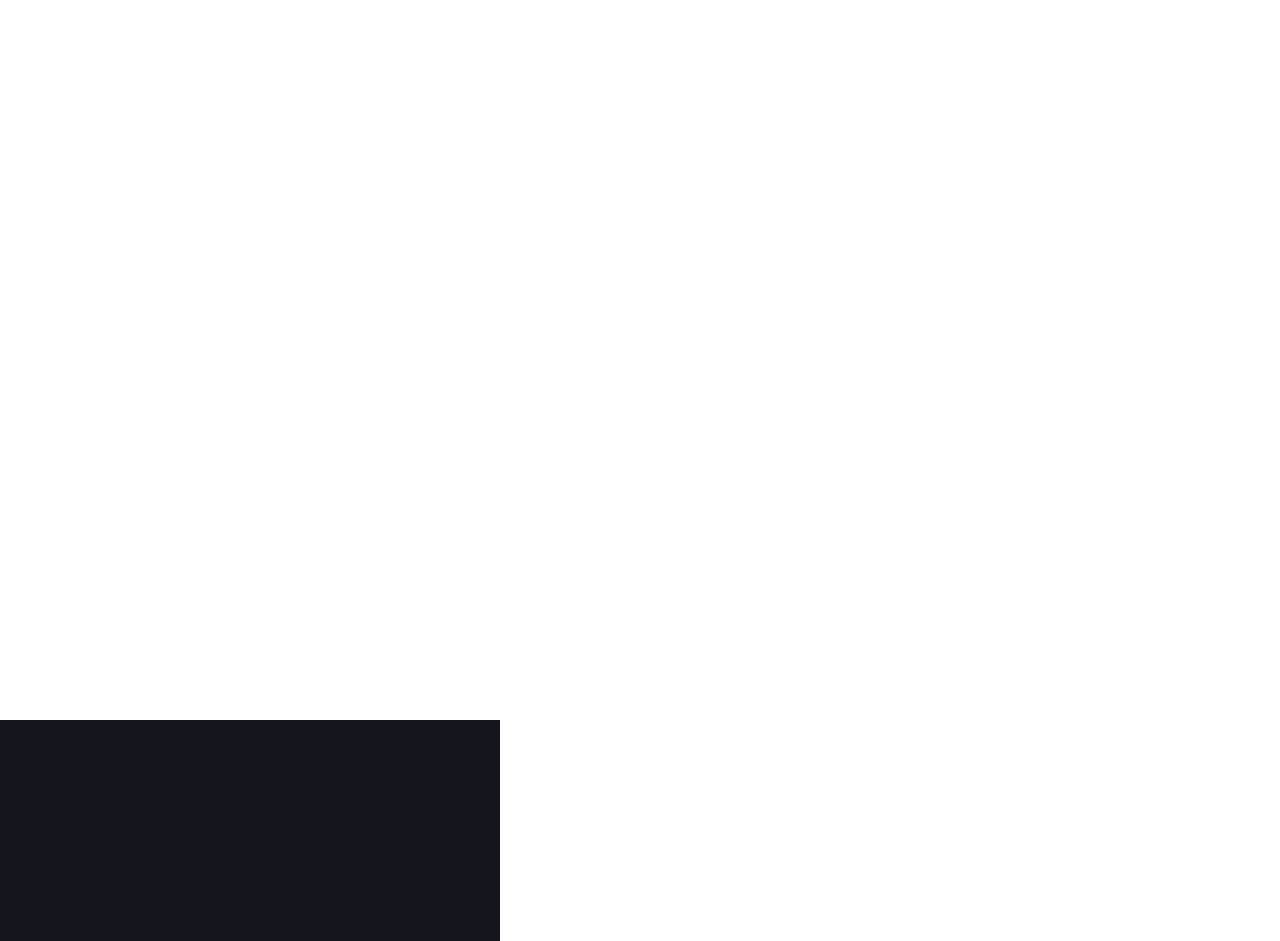
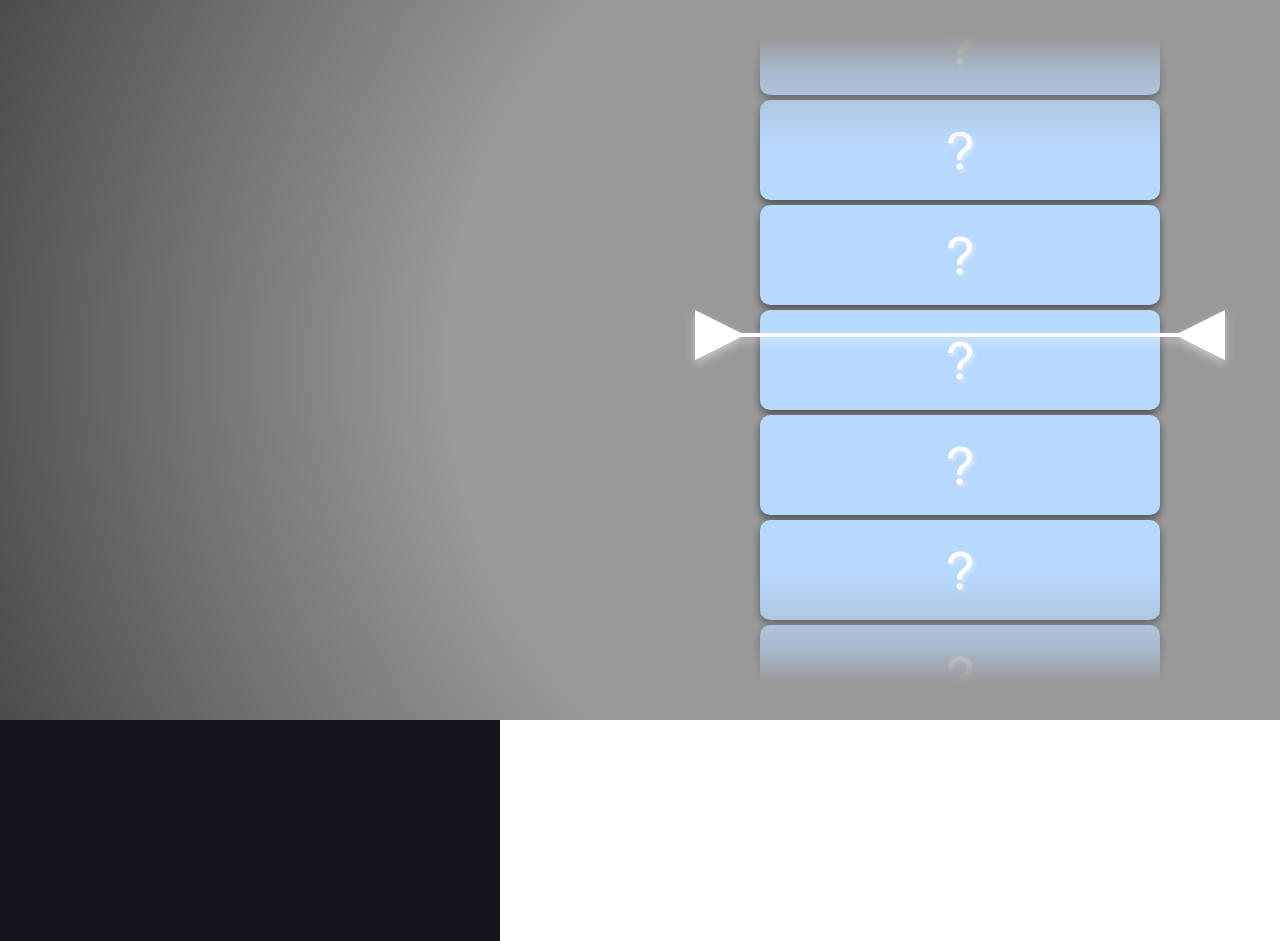
Before and after one commit to FelixSpade/gulanocup-tourney-overlay, a plain HTML site: page mappool/index.html in a window 1280 px wide. Shown: the top 941 px of the page. Drawn offline with nearby package versions, Linux system fonts and the light colour scheme.

Commit message:
WC added via #pickerWC
bbbb

```diff
--- a/mappool/css/style.css
+++ b/mappool/css/style.css
@@ -275,3 +275,110 @@ html {
     background-color: #2982e3;
     box-shadow: 0 5px 10px -5px #2982e3;
 }
+
+#pickerWC{
+    position: fixed;
+    background: radial-gradient(circle, rgba(0, 0, 0, 0.4) 50%, rgba(0, 0, 0, 0.7) 100%);
+    min-width: 1920px;
+    min-height: 720px;
+    z-index: 1;
+    backdrop-filter: blur(10px);
+    overflow: hidden;
+}
+
+#pickerWCred{
+    position: fixed;
+    background: radial-gradient(circle, rgba(51, 0, 0, 0.7) 50%, rgba(0, 0, 0, 0.7) 100%);
+    min-width: 1920px;
+    min-height: 720px;
+    z-index: 1;
+    backdrop-filter: blur(10px);
+}
+
+#pickerWCred{
+    position: fixed;
+    background: radial-gradient(circle, rgba(0, 8, 51, 0.7) 50%, rgba(0, 0, 0, 0.7) 100%);
+    min-width: 1920px;
+    min-height: 720px;
+    z-index: 1;
+    backdrop-filter: blur(10px);
+}
+
+
+/* roller  */
+#rollercontainer{
+    z-index: 2;
+    position: fixed;
+    width: 560px;
+    height: 720px;
+    text-align: center;
+    left: 50%;
+    transform: translateX(-50%);
+    mask-image: linear-gradient(rgba(0,0,0,0) 5%, rgba(0,0,0,0.5) 10%, rgba(0,0,0,1) 20%, rgba(0,0,0,1) 50%, rgba(0,0,0,1) 80%, rgba(0,0,0,0.5) 90%, rgba(0,0,0,0) 95%);
+}
+
+#gacor{
+    transition: all 8s cubic-bezier(.08,.6,0,1);
+    margin-top: -10px
+}
+
+.rollItem {
+    display: inline-flex; /* Use inline-flex to keep it inline-block */
+    align-items: center; /* Vertically center content */
+    justify-content: center; /* Horizontally center content */
+    position: static;
+    width: 400px;
+    height: 100px;
+    border-radius: 10px;
+    backdrop-filter: blur(1px);
+    background: rgb(184, 217, 255);
+    filter: drop-shadow(0px 4px 4px rgba(0, 0, 0, 0.5));
+    margin-top: 5px;
+    text-align: center;
+    font-size: 50px;
+    color: white;
+    text-shadow: 2px 2px 4px rgba(255, 255, 255, 0.5); /* Add text shadow */
+    font-family: BeVietnamPro;
+}
+
+
+#pointerWC{
+    position: fixed;
+    left: 50%;
+    z-index: 3;
+    filter: drop-shadow(0px 4px 4px rgba(255, 255, 255, 0.479));
+}
+
+
+
+.pointerobj{
+    position: absolute;
+    width: 50px;
+    height: 50px;
+
+    background: rgb(255, 255, 255);
+    clip-path: polygon(50% 0%, 0% 100%, 100% 100%);
+
+}
+
+#garispointer{
+    position: absolute;
+    background: rgb(255, 255, 255);
+    width: 450px;
+    height: 4px;
+    top: 333px;
+    left: -225px;
+}
+
+#pointerkiri{
+    transform: rotate(90.00deg);
+    left: -265px;
+    top: 310px;
+
+}
+
+#pointerkanan{
+    transform: rotate(-90.00deg);
+    left: 215px;
+    top: 310px;
+}
--- a/mappool/index.html
+++ b/mappool/index.html
@@ -13,6 +13,34 @@
 </head>
 
 <body>
+    <div id="pickerWC">
+        <div id="pointerWC">
+            <div id="pointerkiri" class="pointerobj"></div>
+            <div id="garispointer"></div>
+            <div id="pointerkanan" class="pointerobj"></div>
+        </div>
+        <div id="rollercontainer">
+            <div id="gacor">
+            <div id="item1" class="rollItem" >?</div>
+            <div id="item1" class="rollItem" >?</div>
+            <div id="item1" class="rollItem" >?</div>
+            <div id="item1" class="rollItem" >?</div>
+            <div id="item1" class="rollItem" >?</div>
+            <div id="item1" class="rollItem" >?</div>
+            <div id="item1" class="rollItem" >?</div>
+            <div id="item1" class="rollItem" >?</div>
+            <div id="item1" class="rollItem" >?</div>
+            <div id="item1" class="rollItem" >?</div>
+            <div id="item1" class="rollItem" >?</div>
+            <div id="item1" class="rollItem" >?</div>
+            <div id="item1" class="rollItem" >?</div>
+            <div id="item1" class="rollItem" >?</div>
+            <div id="item1" class="rollItem" >?</div>
+            <div id="item1" class="rollItem" >?</div>
+        </div>
+
+        </div>
+    </div>
     <div id="main">
         <!-- <div id="topBar"></div> -->
         <div id="mappoolContainer">
--- a/mappool/index.js
+++ b/mappool/index.js
@@ -125,12 +125,17 @@ class Beatmap {
     this.overlay.style.opacity = "1";
   }
   PickedOn(type) {
+    console.log(this)
+    if(this.pickedStatus.className == `banned${type}`){
+      return
+    }else{
     this.pickedStatus.className = `picked${type}`;
     this.overlay.style.opacity = "0.5";
     this.metadata.style.opacity = "1";
     this.difficulty.style.opacity = "1";
     this.pickedStatus.innerHTML = "Picked";
   }
+}
 }
 
 let bestOfTemp;
@@ -222,12 +227,12 @@ async function setupBeatmaps() {
       `id-${beatmap.beatmapId}`
     );
     bm.generate();
-    // bm.clicker.onmouseover = function () {
-    //   bm.clicker.style.transform = "translateY(-5px)";
-    // };
-    // bm.clicker.onmouseleave = function () {
-    //   bm.clicker.style.transform = "translateY(0px)";
-    // };
+    bm.clicker.onmouseover = function () {
+      bm.clicker.style.transform = "translateY(-5px)";
+    };
+    bm.clicker.onmouseleave = function () {
+      bm.clicker.style.transform = "translateY(0px)";
+    };
     bm.clicker.addEventListener("mousedown", function () {
       bm.clicker.addEventListener("click", function (event) {
         if (event.shiftKey) {
@@ -244,6 +249,9 @@ async function setupBeatmaps() {
           bm.pickedStatus.innerHTML = "";
         } else {
           bm.PickedOn("Red");
+          if(bm.beatmapID == 1 || bm.beatmapID == 0){
+            console.log("work")
+          }
         }
       });
       bm.clicker.addEventListener("contextmenu", function (event) {
```
Also changed, not shown: index.html (+1 -0 lines).
